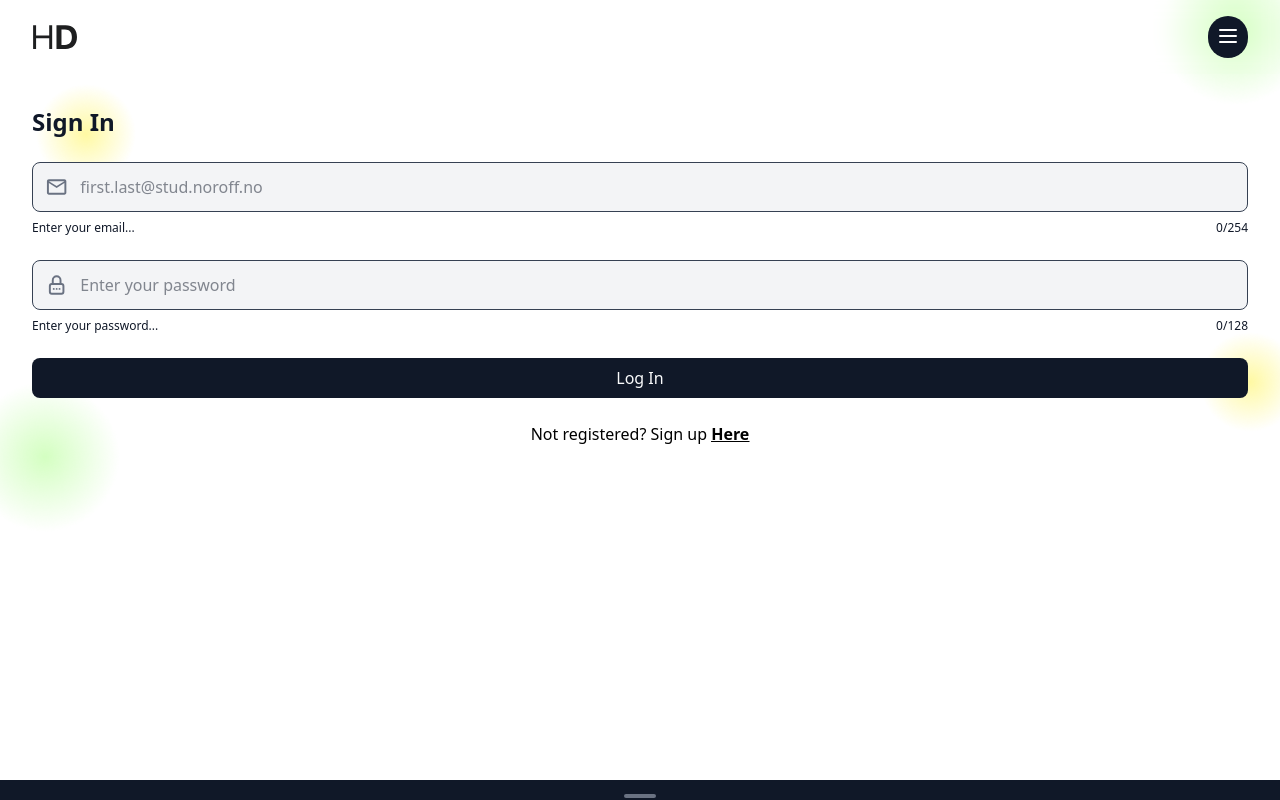
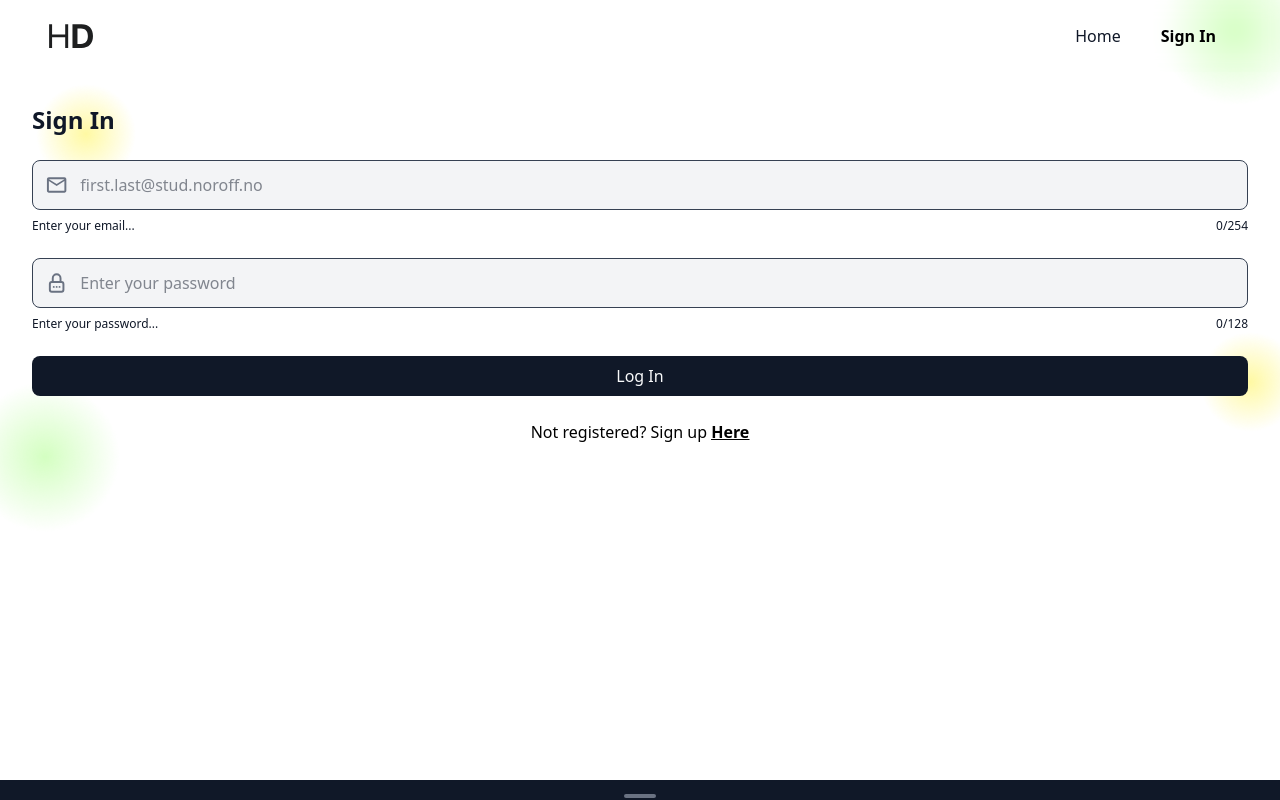
Before and after one commit to TrulsJohan/Holidaze, a React (Vite) app: page /login in a window 1280 px wide. Shown: the top 800 px of the page. Built offline with nearby package versions, Linux system fonts and the light colour scheme; no server answers.

Commit message:
chore: made the header responsive

```diff
--- a/src/components/Buttons/LoginButton.jsx
+++ b/src/components/Buttons/LoginButton.jsx
@@ -15,7 +15,7 @@ export function LoginButton({ onClose }) {
             {!token ? (
                 <Link
                     to="/login"
-                    className="py-2 px-4 hover:bg-gray-800 w-full text-center"
+                    className="py-2 px-4 hover:text-gray-400 w-full text-center font-semibold"
                     onClick={onClose}
                     role="menuitem">
                     Sign In
@@ -23,7 +23,7 @@ export function LoginButton({ onClose }) {
             ) : (
                 <button
                     onClick={handleSignOut}
-                    className="py-2 px-4 hover:bg-gray-800 w-full text-center"
+                    className="py-2 px-4 hover:text-gray-400 w-full text-center font-semibold"
                     role="menuitem">
                     Sign Out
                 </button>
--- a/src/components/Layout/Header.jsx
+++ b/src/components/Layout/Header.jsx
@@ -1,13 +1,13 @@
 import { useState } from 'react';
-import { Link, useLocation } from 'react-router-dom';
+import { Link } from 'react-router-dom';
 import { HiOutlineMenu } from 'react-icons/hi';
 import { HiOutlineMenuAlt1 } from 'react-icons/hi';
 import { LoginButton } from '../Buttons/LoginButton';
+import { Menu } from '../UI/Menu';
 import logo from '../../assets/HD.svg';
 
 export function Header() {
     const [isMenuOpen, setIsMenuOpen] = useState(false);
-    const location = useLocation();
     const token = localStorage.getItem('accessToken');
 
     const toggleMenu = () => {
@@ -15,8 +15,8 @@ export function Header() {
     };
 
     return (
-        <header className="sticky top-0 backdrop-blur-sm z-20">
-            <nav className="flex flex-row justify-between items-center py-4 px-8">
+        <header className="sticky top-0 backdrop-blur-sm z-20 w-full max-w-full">
+            <nav className="flex flex-row justify-between items-center py-4 px-4 sm:px-8 lg:px-12">
                 <Link to="/">
                     <img
                         src={logo}
@@ -24,67 +24,49 @@ export function Header() {
                         className="h-6 w-auto"
                     />
                 </Link>
-                <div className="bg-gray-900 p-1 rounded-full">
+                <div className="flex items-center gap-4">
+                    <div className="hidden md:flex md:items-center md:gap-6">
+                        <Link
+                            to="/"
+                            className="text-gray-900 hover:text-gray-300 transition-colors">
+                            Home
+                        </Link>
+                        {token && (
+                            <>
+                                <Link
+                                    to="/profile"
+                                    className="text-gray-900 hover:text-gray-300 transition-colors">
+                                    Profile
+                                </Link>
+                                <Link
+                                    to="/venue/create"
+                                    className="text-gray-900 hover:text-gray-300 transition-colors">
+                                    Venue
+                                </Link>
+                            </>
+                        )}
+                        <LoginButton />
+                    </div>
+                    <div className="bg-gray-900 p-1 rounded-full md:hidden">
                         <button
                             onClick={toggleMenu}
                             aria-label="Toggle navigation menu"
                             aria-expanded={isMenuOpen}
                             className="focus:outline-none p-1 rounded-full">
-                        {!isMenuOpen === true ? (
-                            <HiOutlineMenu className="text-2xl text-white" />
+                            {isMenuOpen ? (
+                                <HiOutlineMenuAlt1 className="text-2xl text-gray-50" />
                             ) : (
-                            <HiOutlineMenuAlt1 className="text-2xl text-white" />
+                                <HiOutlineMenu className="text-2xl text-gray-50" />
                             )}
                         </button>
                     </div>
+                </div>
             </nav>
-            {isMenuOpen && (
-                <div
-                    className="absolute top-full left-0 w-full bg-gray-900 text-white flex flex-col items-center py-4 rounded-b-lg shadow-lg pointer-events-auto"
-                    role="menu">
-                    <Link
-                        to="/"
-                        className="py-2 px-4 hover:bg-gray-800 w-full text-center"
-                        onClick={() => setIsMenuOpen(false)}
-                        role="menuitem"
-                        aria-current={
-                            location.pathname === '/' ? 'page' : undefined
-                        }>
-                        Home
-                    </Link>
-                    {!token ? (
-                        <></>
-                    ) : (
-                        <div className="flex flex-col items-center">
-                            <Link
-                                to="/profile"
-                                className="py-2 px-4 hover:bg-gray-800 w-full text-center"
-                                onClick={() => setIsMenuOpen(false)}
-                                role="menuitem"
-                                aria-current={
-                                    location.pathname === '/profile'
-                                        ? 'page'
-                                        : undefined
-                                }>
-                                Profile
-                            </Link>
-                            <Link
-                                to="/venue/create"
-                                className="py-2 px-4 hover:bg-gray-800 w-full text-center"
-                                onClick={() => setIsMenuOpen(false)}
-                                role="menuitem"
-                                aria-current={
-                                    location.pathname === '/venue/create'
-                                        ? 'page'
-                                        : undefined
-                                }>
-                                Create Venue
-                            </Link>
-                        </div>
-                    )}
-                    <LoginButton onClose={() => setIsMenuOpen(false)} />
-                </div>
-            )}
+            <Menu
+                isMenuOpen={isMenuOpen}
+                setIsMenuOpen={setIsMenuOpen}
+                token={token}
+            />
         </header>
     );
 }
--- /dev/null
+++ b/src/components/UI/Menu.jsx
@@ -0,0 +1,52 @@
+import { Link, useLocation } from 'react-router-dom';
+import { LoginButton } from '../Buttons/LoginButton';
+
+export function Menu({ isMenuOpen, setIsMenuOpen, token }) {
+    const location = useLocation();
+
+    return (
+        <div
+            className={`absolute top-full left-0 w-full bg-gray-900/95 text-gray-50 flex flex-col items-center py-4 rounded-b-lg shadow-lg pointer-events-auto transition-all duration-300 ease-in-out ${
+                isMenuOpen ? 'opacity-100 visible' : 'opacity-0 invisible'
+            } lg:hidden`}
+            role="menu">
+            <Link
+                to="/"
+                className="py-2 px-4 hover:bg-gray-800 w-full text-center"
+                onClick={() => setIsMenuOpen(false)}
+                role="menuitem"
+                aria-current={location.pathname === '/' ? 'page' : undefined}>
+                Home
+            </Link>
+            {token && (
+                <div className="flex flex-col w-full items-center">
+                    <Link
+                        to="/profile"
+                        className="py-2 px-4 hover:bg-gray-800 w-full text-center"
+                        onClick={() => setIsMenuOpen(false)}
+                        role="menuitem"
+                        aria-current={
+                            location.pathname === '/profile'
+                                ? 'page'
+                                : undefined
+                        }>
+                        Profile
+                    </Link>
+                    <Link
+                        to="/venue/create"
+                        className="py-2 px-4 hover:bg-gray-800 w-full text-center"
+                        onClick={() => setIsMenuOpen(false)}
+                        role="menuitem"
+                        aria-current={
+                            location.pathname === '/venue/create'
+                                ? 'page'
+                                : undefined
+                        }>
+                        Venue
+                    </Link>
+                </div>
+            )}
+            <LoginButton onClose={() => setIsMenuOpen(false)} />
+        </div>
+    );
+}
```
Lines whose indentation alone changed are shown as unchanged.
